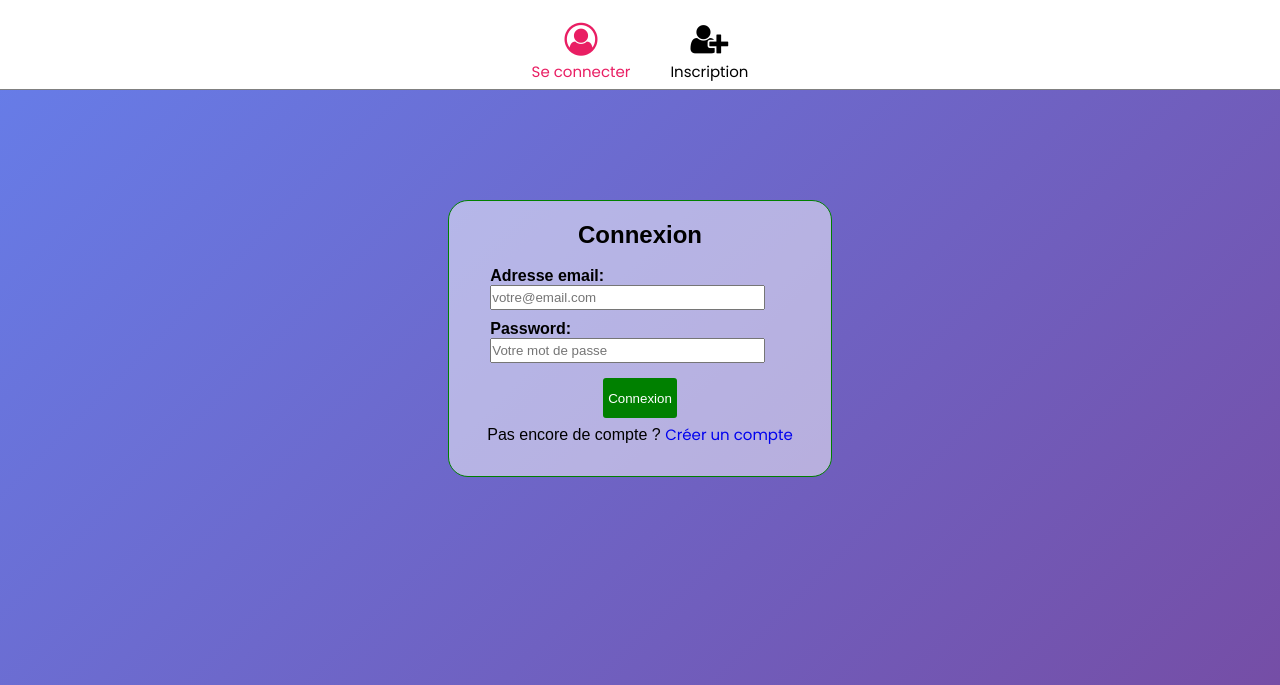
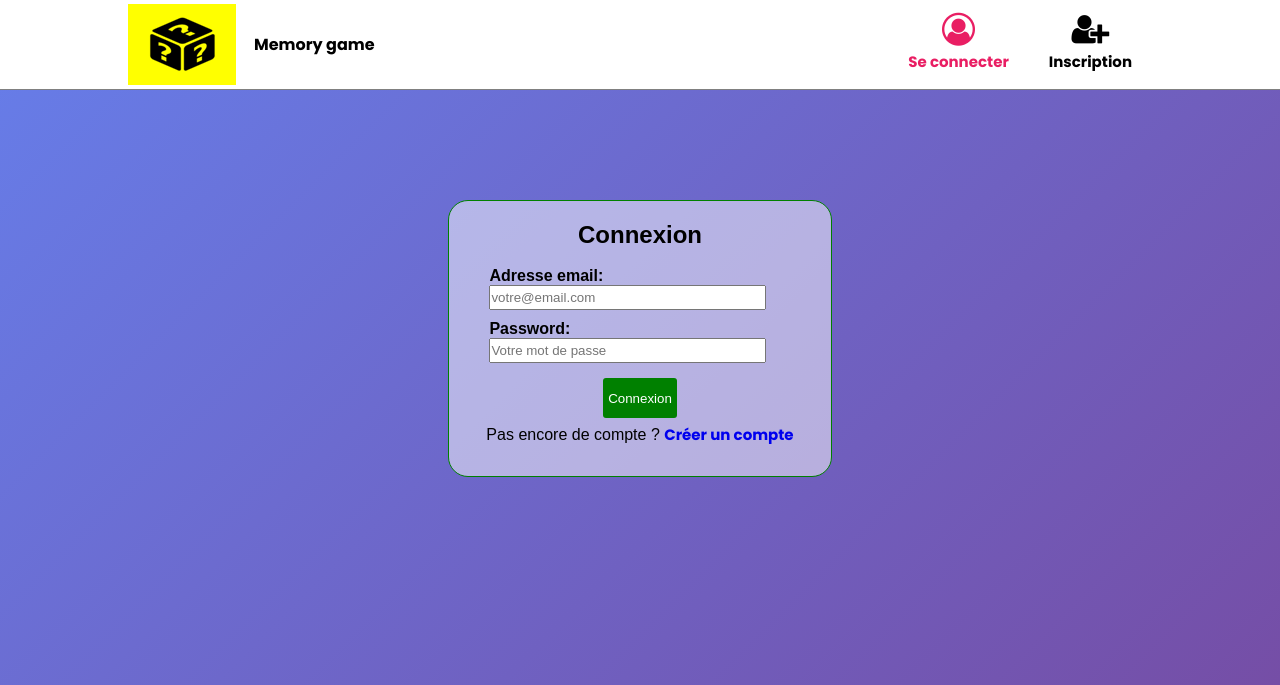
Before and after one commit to mohamed-amine-namasse/memory, a PHP site: page /login.php in a window 1280 px wide. Shown: the top 685 px of the page. Run offline with PHP 8.4, Linux system fonts and the light colour scheme.

Commit message:
commit edit

```diff
--- a/assets/css/style.css
+++ b/assets/css/style.css
@@ -7,13 +7,31 @@ header {
   height: 90px;
   display: flex;
   flex-direction: row;
-  justify-content: center;
+  justify-content: space-between;
   background-color: white;
   border-bottom: 1px solid;
   border-color: grey;
-
+  padding: 10px 10% 10px 10%;
   overflow: hidden;
 }
+.logo_title {
+  display: flex;
+  flex-direction: row;
+  align-items: center;
+  gap: 18px;
+}
+.title {
+  font-family: "Poppins";
+  color: black;
+  font-size: 16px;
+  font-weight: bold;
+}
+.logo {
+  display: flex;
+  align-items: center;
+  width: fit-content;
+}
+
 body {
   font-family: "Montserrat", sans-serif;
   background: linear-gradient(135deg, #667eea, #764ba2);
@@ -37,11 +55,10 @@ h2 {
 }
 ul {
   display: flex;
-  padding: 20px;
 }
 a {
   font-size: 15px;
-  font-weight: normal;
+  font-weight: bold;
   font-family: "Poppins";
   text-decoration: none;
 }
--- a/login.php
+++ b/login.php
@@ -54,6 +54,13 @@ if ($_SERVER['REQUEST_METHOD'] === 'POST' ) {
 </head>
 <body>
     <header>
+         <div class=logo_title>
+                    <a href="index.php">
+                       <div class="logo"><img src="./assets/images/memory_pic.png" alt="logo page principal"></div>
+                    </a>
+                    <div class=title>Memory game</div>
+        </div>
+
             <ul>
 
                 <?php if (!isset($_SESSION['email'])): ?>
@@ -102,6 +109,7 @@ if ($_SERVER['REQUEST_METHOD'] === 'POST' ) {
                         </li>
                 <?php endif; ?>
             </ul>
+
     </header>
     <main>
         <?php if ($error): ?>
```
Also changed, not shown: assets/images/memory_pic.png (added). Lines whose indentation alone changed are shown as unchanged.
